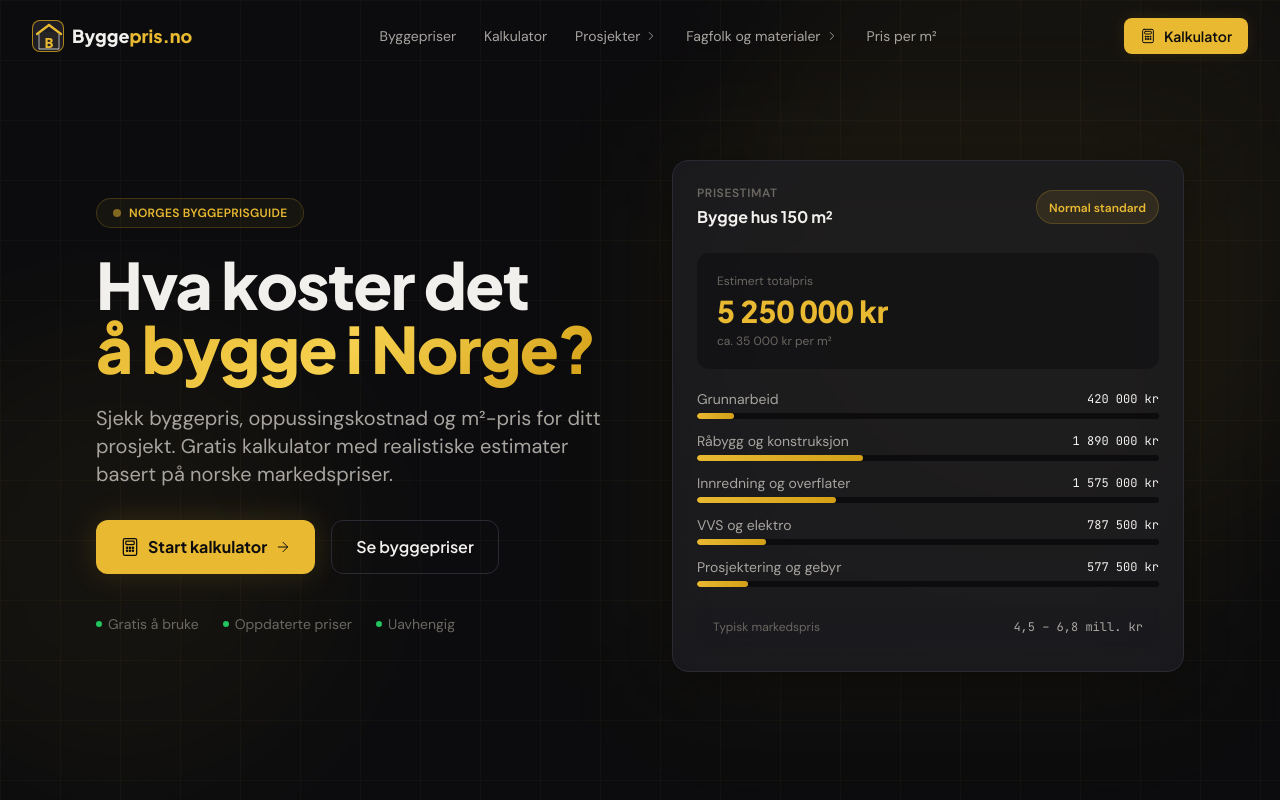
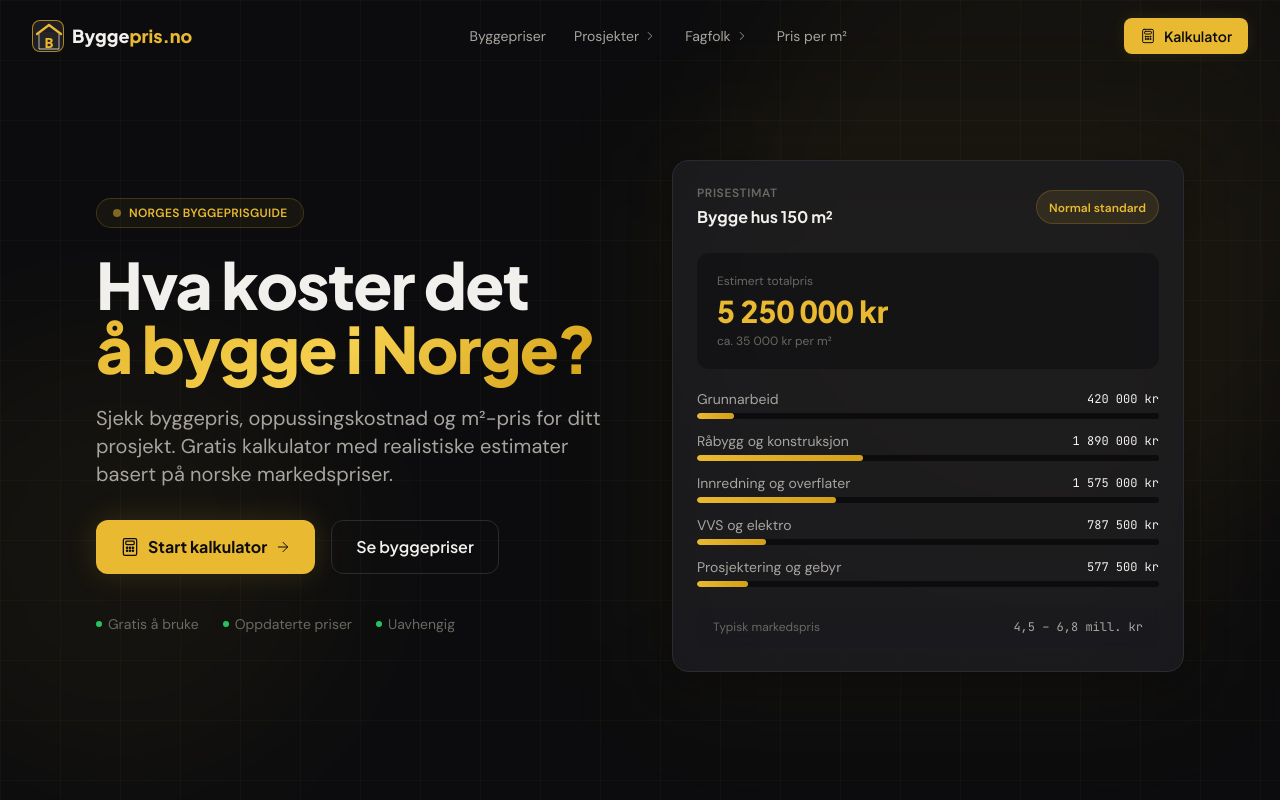
Before and after one commit to MohanM86/byggepris, a Next.js app: page / in a window 1280 px wide. Shown: the top 800 px of the page. Built offline with nearby package versions, Linux system fonts and the light colour scheme.

Commit message:
Add files via upload

```diff
--- a/src/components/layout/Navbar.tsx
+++ b/src/components/layout/Navbar.tsx
@@ -4,72 +4,111 @@ import Link from "next/link";
 import { motion, AnimatePresence } from "framer-motion";
 import { IconCalculator, IconMenu, IconClose, IconChevronRight } from "@/components/icons";
 
-const navLinks = [
-  { href: "/byggepriser", label: "Byggepriser" },
-  { href: "/kalkulator", label: "Kalkulator" },
-  {
-    label: "Prosjekter",
-    children: [
-      { href: "/bygge-hus", label: "Bygge hus" },
-      { href: "/tilbygg", label: "Tilbygg" },
-      { href: "/oppussing", label: "Oppussing" },
-      { href: "/totalrenovering", label: "Totalrenovering" },
-      { href: "/bad", label: "Bad" },
-      { href: "/kjokken", label: "Kjøkken" },
-      { href: "/garasje", label: "Garasje" },
-      { href: "/hytte", label: "Hytte" },
-      { href: "/terrasse", label: "Terrasse" },
-      { href: "/tak", label: "Tak" },
-      { href: "/fasade", label: "Fasade" },
-      { href: "/kjeller", label: "Kjeller" },
-      { href: "/flipping", label: "Flipping" },
-      { href: "/utleiedel", label: "Utleiedel" },
-    ],
-  },
-  {
-    label: "Fagfolk og materialer",
-    children: [
-      { href: "/elektriker", label: "Elektriker" },
-      { href: "/rorlegger", label: "Rørlegger" },
-      { href: "/maling", label: "Maling" },
-      { href: "/gulv", label: "Gulv" },
-      { href: "/vinduer", label: "Vinduer" },
-      { href: "/isolasjon", label: "Isolasjon" },
-      { href: "/varmepumpe", label: "Varmepumpe" },
-      { href: "/pipe-og-ildsted", label: "Pipe og ildsted" },
-      { href: "/grunnarbeid", label: "Grunnarbeid" },
-      { href: "/drenering", label: "Drenering" },
-      { href: "/byggesaknad", label: "Byggesøknad" },
-    ],
-  },
-  { href: "/pris-per-kvm", label: "Pris per m²" },
+/* ── tiny inline SVG icons (16×16) ── */
+const I = ({ d, s }: { d: string; s?: string }) => (
+  <svg width="16" height="16" viewBox="0 0 16 16" fill="none" stroke={s || "currentColor"} strokeWidth="1.3" strokeLinecap="round" strokeLinejoin="round" className="flex-shrink-0 opacity-60 group-hover:opacity-100 transition-opacity">
+    <path d={d} />
+  </svg>
+);
+
+const icons: Record<string, JSX.Element> = {
+  /* prosjekter */
+  "bygge-hus":      <I d="M8 2L14 7V14H10V10H6V14H2V7L8 2Z" />,
+  "tilbygg":        <I d="M2 6L6 3L10 6V12H2V6Z M10 8H14V12H10" />,
+  "oppussing":      <I d="M3 13V8L5 6H11L13 8V13 M6 10H10 M6 13V10" />,
+  "totalrenovering":<I d="M2 14H14 M4 14V5L8 2L12 5V14 M7 14V10H9V14" />,
+  "bad":            <I d="M2 8C2 5 4 4 8 4S14 5 14 8V9H2V8Z M4 9V12 M12 9V12 M3 12H13" />,
+  "kjokken":        <I d="M2 6H14V13H2V6Z M5 6V4 M11 6V4 M2 9H14" />,
+  "garasje":        <I d="M2 7L8 3L14 7V13H2V7Z M5 13V9H11V13" />,
+  "hytte":          <I d="M3 8L8 3L13 8V13H3V8Z M6 13V10H10V13 M1 8L8 1L15 8" />,
+  "terrasse":       <I d="M1 10H15 M3 10V14 M7 10V14 M11 10V14 M1 14H15 M2 10L4 7H12L14 10" />,
+  "tak":            <I d="M2 8L8 3L14 8 M4 7V4H6V5.5 M3 8H13" />,
+  "fasade":         <I d="M3 3H13V13H3V3Z M3 7H13 M8 3V13 M5 5V5.01 M11 5V5.01 M5 9V9.01 M11 9V9.01" />,
+  "kjeller":        <I d="M2 8H14 M4 8V14H12V8 M6 10H10 M6 12H10 M4 4H12" />,
+  "flipping":       <I d="M4 12L8 4L12 12 M6 9H10 M3 14H13" />,
+  "utleiedel":      <I d="M2 7L8 3L14 7V14H2V7Z M8 7V14 M5 10H5.01 M11 10H11.01" />,
+  /* fagfolk */
+  "elektriker":     <I d="M9 2L5 8H8L7 14L11 8H8L9 2Z" />,
+  "rorlegger":      <I d="M4 3V7C4 9 6 10 8 10S12 9 12 7V3 M6 10V14 M10 10V14 M4 14H12" />,
+  "maling":         <I d="M10 2L13 2L13 6L10 6L10 8L7 8L7 14L5 14L5 8L3 8L3 5L10 5V2Z" />,
+  "gulv":           <I d="M2 10H14 M2 10L4 6H12L14 10 M2 10V13H14V10 M6 10V13 M10 10V13" />,
+  "vinduer":        <I d="M3 3H13V13H3V3Z M3 8H13 M8 3V13" />,
+  "isolasjon":      <I d="M4 2V14 M8 2V14 M12 2V14 M2 5H6 M6 8H10 M10 11H14" />,
+  "varmepumpe":     <I d="M8 2C5 2 3 4.5 3 7.5C3 10 5 12 8 14C11 12 13 10 13 7.5C13 4.5 11 2 8 2Z M6 7L8 9L10 5" />,
+  "pipe-og-ildsted":<I d="M6 14V8L8 5L10 8V14 M4 14H12 M7 3C7 1.5 8 1 8 1S9 1.5 9 3" />,
+  "grunnarbeid":    <I d="M2 10H14 M4 10V14H12V10 M5 10V7H11V10 M7 7V5H9V7 M2 14H14" />,
+  "drenering":      <I d="M3 4C5 6 5 8 3 10C5 12 5 14 3 14 M8 4C10 6 10 8 8 10C10 12 10 14 8 14 M13 4C15 6 15 8 13 10" />,
+  "byggesaknad":    <I d="M4 2H12V14H4V2Z M6 5H10 M6 7H10 M6 9H8 M9 11L10 12L12 10" />,
+};
+
+const megaProsjekter = [
+  { href: "/bygge-hus", label: "Bygge hus", sub: "30 000–55 000 kr/m²" },
+  { href: "/tilbygg", label: "Tilbygg", sub: "35 000–65 000 kr/m²" },
+  { href: "/oppussing", label: "Oppussing", sub: "8 000–25 000 kr/m²" },
+  { href: "/totalrenovering", label: "Totalrenovering", sub: "15 000–40 000 kr/m²" },
+  { href: "/bad", label: "Bad", sub: "40 000–80 000 kr/m²" },
+  { href: "/kjokken", label: "Kjøkken", sub: "25 000–70 000 kr/m²" },
+  { href: "/garasje", label: "Garasje", sub: "15 000–35 000 kr/m²" },
+  { href: "/hytte", label: "Hytte", sub: "25 000–50 000 kr/m²" },
+  { href: "/terrasse", label: "Terrasse", sub: "2 000–7 000 kr/m²" },
+  { href: "/tak", label: "Tak", sub: "1 500–4 000 kr/m²" },
+  { href: "/fasade", label: "Fasade", sub: "300–4 000 kr/m²" },
+  { href: "/kjeller", label: "Kjeller", sub: "15 000–35 000 kr/m²" },
+  { href: "/flipping", label: "Flipping", sub: "5 000–20 000 kr/m²" },
+  { href: "/utleiedel", label: "Utleiedel", sub: "500k–1,5 mill." },
 ];
+
+const megaFagfolk = [
+  { href: "/elektriker", label: "Elektriker", sub: "600–900 kr/time" },
+  { href: "/rorlegger", label: "Rørlegger", sub: "700–1 100 kr/time" },
+  { href: "/maling", label: "Maling", sub: "80–600 kr/m²" },
+  { href: "/gulv", label: "Gulv", sub: "400–1 500 kr/m²" },
+  { href: "/vinduer", label: "Vinduer", sub: "5 000–15 000 kr/stk" },
+  { href: "/isolasjon", label: "Isolasjon", sub: "300–1 500 kr/m²" },
+  { href: "/varmepumpe", label: "Varmepumpe", sub: "15k–300k kr" },
+  { href: "/pipe-og-ildsted", label: "Pipe og ildsted", sub: "25k–200k kr" },
+  { href: "/grunnarbeid", label: "Grunnarbeid", sub: "300k–800k kr" },
+  { href: "/drenering", label: "Drenering", sub: "2 000–4 000 kr/m" },
+  { href: "/byggesaknad", label: "Byggesøknad", sub: "25k–100k kr" },
+];
+
+function MegaItem({ href, label, sub, onClick }: { href: string; label: string; sub: string; onClick?: () => void }) {
+  const slug = href.replace("/", "");
+  return (
+    <Link href={href} onClick={onClick} className="group flex items-center gap-3 px-3 py-2.5 rounded-lg hover:bg-accent-yellow/5 transition-all">
+      <div className="w-8 h-8 rounded-lg bg-bg-tertiary/50 border border-surface-border flex items-center justify-center text-accent-yellow group-hover:border-accent-yellow/30 group-hover:bg-accent-yellow/10 transition-all">
+        {icons[slug] || <I d="M8 2L14 7V14H2V7L8 2Z" />}
+      </div>
+      <div className="min-w-0">
+        <p className="text-sm font-semibold text-text-primary group-hover:text-accent-yellow transition-colors leading-tight">{label}</p>
+        <p className="text-[11px] text-text-tertiary font-mono leading-tight">{sub}</p>
+      </div>
+    </Link>
+  );
+}
 
 export default function Navbar() {
   const [scrolled, setScrolled] = useState(false);
   const [mobileOpen, setMobileOpen] = useState(false);
-  const [openDropdown, setOpenDropdown] = useState<string | null>(null);
+  const [openMega, setOpenMega] = useState<string | null>(null);
 
   useEffect(() => {
-    const handleScroll = () => setScrolled(window.scrollY > 20);
-    window.addEventListener("scroll", handleScroll, { passive: true });
-    return () => window.removeEventListener("scroll", handleScroll);
+    const h = () => setScrolled(window.scrollY > 20);
+    window.addEventListener("scroll", h, { passive: true });
+    return () => window.removeEventListener("scroll", h);
   }, []);
 
-  useEffect(() => {
-    document.body.style.overflow = mobileOpen ? "hidden" : "";
-  }, [mobileOpen]);
+  useEffect(() => { document.body.style.overflow = mobileOpen ? "hidden" : ""; }, [mobileOpen]);
 
   return (
     <>
       <motion.header
         className={`fixed top-0 left-0 right-0 z-50 transition-all duration-300 ${scrolled ? "glass border-b border-surface-border/50" : "bg-transparent"}`}
-        initial={{ y: -100 }}
-        animate={{ y: 0 }}
-        transition={{ duration: 0.5, ease: [0.22, 1, 0.36, 1] }}
+        initial={{ y: -100 }} animate={{ y: 0 }} transition={{ duration: 0.5, ease: [0.22, 1, 0.36, 1] }}
       >
         <nav className="max-w-7xl mx-auto px-4 sm:px-6 lg:px-8">
           <div className="flex items-center justify-between h-16 lg:h-[4.5rem]">
+            {/* Logo */}
             <Link href="/" className="flex items-center gap-2 group">
               <div className="w-8 h-8 rounded-lg border border-accent-gold/80 bg-bg-card flex items-center justify-center relative overflow-hidden">
                 <svg viewBox="0 0 32 32" width="32" height="32" fill="none" className="absolute inset-0">
@@ -82,33 +121,67 @@ export default function Navbar() {
                   <text x="16" y="21" textAnchor="middle" dominantBaseline="central" fontFamily="system-ui" fontWeight="900" fontSize="14" fill="#E8B931">B</text>
                 </svg>
               </div>
-              <span className="font-display font-extrabold text-lg group-hover:text-accent-yellow transition-colors"><span className="text-text-primary">Bygge</span><span className="text-accent-yellow">pris</span><span className="text-accent-yellow">.no</span></span>
+              <span className="font-display font-extrabold text-lg group-hover:text-accent-yellow transition-colors">
+                <span className="text-text-primary">Bygge</span><span className="text-accent-yellow">pris.no</span>
+              </span>
             </Link>
 
+            {/* Desktop nav */}
             <div className="hidden lg:flex items-center gap-1">
-              {navLinks.map((link) =>
-                link.children ? (
-                  <div key={link.label} className="relative" onMouseEnter={() => setOpenDropdown(link.label)} onMouseLeave={() => setOpenDropdown(null)}>
+              <Link href="/byggepriser" className="px-3 py-2 text-sm text-text-secondary hover:text-text-primary transition-colors">Byggepriser</Link>
+
+              {/* Mega: Prosjekter */}
+              <div className="relative" onMouseEnter={() => setOpenMega("prosjekter")} onMouseLeave={() => setOpenMega(null)}>
                 <button className="px-3 py-2 text-sm text-text-secondary hover:text-text-primary transition-colors flex items-center gap-1">
-                      {link.label}
-                      <IconChevronRight size={14} className={`transition-transform duration-200 ${openDropdown === link.label ? "rotate-90" : ""}`} />
+                  Prosjekter <IconChevronRight size={14} className={`transition-transform duration-200 ${openMega === "prosjekter" ? "rotate-90" : ""}`} />
                 </button>
                 <AnimatePresence>
-                      {openDropdown === link.label && (
-                        <motion.div initial={{ opacity: 0, y: 8 }} animate={{ opacity: 1, y: 0 }} exit={{ opacity: 0, y: 8 }} transition={{ duration: 0.2 }} className="absolute top-full left-0 mt-1 w-56 glass rounded-xl p-2 shadow-elevated max-h-[70vh] overflow-y-auto">
-                          {link.children.map((child) => (
-                            <Link key={child.href} href={child.href} className="block px-3 py-2 text-sm text-text-secondary hover:text-accent-yellow hover:bg-surface-hover rounded-lg transition-all">{child.label}</Link>
-                          ))}
+                  {openMega === "prosjekter" && (
+                    <motion.div initial={{ opacity: 0, y: 8 }} animate={{ opacity: 1, y: 0 }} exit={{ opacity: 0, y: 8 }} transition={{ duration: 0.2 }}
+                      className="absolute top-full -left-40 mt-2 w-[620px] glass rounded-2xl border border-surface-border/50 shadow-elevated p-5">
+                      <div className="flex items-center gap-2 mb-3 px-3">
+                        <div className="w-1 h-4 rounded-full bg-accent-yellow" />
+                        <p className="text-xs font-semibold text-text-tertiary uppercase tracking-wider">Byggeprosjekter</p>
+                      </div>
+                      <div className="grid grid-cols-3 gap-0.5">
+                        {megaProsjekter.map((item) => <MegaItem key={item.href} {...item} />)}
+                      </div>
+                      <div className="mt-4 pt-3 border-t border-surface-border/50 px-3">
+                        <Link href="/pris-per-kvm" className="text-xs text-accent-yellow hover:underline">Se alle m²-priser →</Link>
+                      </div>
                     </motion.div>
                   )}
                 </AnimatePresence>
               </div>
-                ) : (
-                  <Link key={link.href} href={link.href!} className="px-3 py-2 text-sm text-text-secondary hover:text-text-primary transition-colors">{link.label}</Link>
-                )
+
+              {/* Mega: Fagfolk */}
+              <div className="relative" onMouseEnter={() => setOpenMega("fagfolk")} onMouseLeave={() => setOpenMega(null)}>
+                <button className="px-3 py-2 text-sm text-text-secondary hover:text-text-primary transition-colors flex items-center gap-1">
+                  Fagfolk <IconChevronRight size={14} className={`transition-transform duration-200 ${openMega === "fagfolk" ? "rotate-90" : ""}`} />
+                </button>
+                <AnimatePresence>
+                  {openMega === "fagfolk" && (
+                    <motion.div initial={{ opacity: 0, y: 8 }} animate={{ opacity: 1, y: 0 }} exit={{ opacity: 0, y: 8 }} transition={{ duration: 0.2 }}
+                      className="absolute top-full -left-20 mt-2 w-[480px] glass rounded-2xl border border-surface-border/50 shadow-elevated p-5">
+                      <div className="flex items-center gap-2 mb-3 px-3">
+                        <div className="w-1 h-4 rounded-full bg-accent-amber" />
+                        <p className="text-xs font-semibold text-text-tertiary uppercase tracking-wider">Fagfolk og materialer</p>
+                      </div>
+                      <div className="grid grid-cols-2 gap-0.5">
+                        {megaFagfolk.map((item) => <MegaItem key={item.href} {...item} />)}
+                      </div>
+                      <div className="mt-4 pt-3 border-t border-surface-border/50 px-3">
+                        <Link href="/byggekostnader" className="text-xs text-accent-yellow hover:underline">Se håndverkerpriser →</Link>
+                      </div>
+                    </motion.div>
                   )}
+                </AnimatePresence>
               </div>
 
+              <Link href="/pris-per-kvm" className="px-3 py-2 text-sm text-text-secondary hover:text-text-primary transition-colors">Pris per m²</Link>
+            </div>
+
+            {/* CTA + mobile toggle */}
             <div className="flex items-center gap-3">
               <Link href="/kalkulator" className="hidden sm:flex items-center gap-2 px-4 py-2 bg-accent-yellow text-bg-primary font-display font-semibold text-sm rounded-lg hover:bg-accent-warm transition-colors shadow-glow-sm">
                 <IconCalculator size={16} /> Kalkulator
@@ -121,28 +194,35 @@ export default function Navbar() {
         </nav>
       </motion.header>
 
+      {/* Mobile menu */}
       <AnimatePresence>
         {mobileOpen && (
-          <motion.div initial={{ opacity: 0 }} animate={{ opacity: 1 }} exit={{ opacity: 0 }} className="fixed inset-0 z-40 bg-bg-primary/95 backdrop-blur-xl lg:hidden">
-            <motion.nav initial={{ x: 50, opacity: 0 }} animate={{ x: 0, opacity: 1 }} exit={{ x: 50, opacity: 0 }} transition={{ duration: 0.3 }} className="pt-24 px-6 space-y-1">
-              {navLinks.map((link, i) =>
-                link.children ? (
-                  <div key={link.label}>
-                    <p className="px-4 py-3 text-xs font-semibold text-text-tertiary uppercase tracking-wider">{link.label}</p>
-                    <div className="grid grid-cols-2 gap-1">
-                      {link.children.map((child) => (
-                        <Link key={child.href} href={child.href} onClick={() => setMobileOpen(false)} className="px-4 py-3 text-text-secondary hover:text-accent-yellow hover:bg-bg-card rounded-lg transition-all text-sm">{child.label}</Link>
-                      ))}
+          <motion.div initial={{ opacity: 0 }} animate={{ opacity: 1 }} exit={{ opacity: 0 }} className="fixed inset-0 z-40 bg-bg-primary/95 backdrop-blur-xl lg:hidden overflow-y-auto">
+            <motion.nav initial={{ x: 30, opacity: 0 }} animate={{ x: 0, opacity: 1 }} exit={{ x: 30, opacity: 0 }} transition={{ duration: 0.3 }} className="pt-24 px-5 pb-10">
+              <Link href="/byggepriser" onClick={() => setMobileOpen(false)} className="block px-4 py-3 text-lg font-display font-semibold text-text-primary hover:text-accent-yellow transition-colors">Byggepriser</Link>
+              <Link href="/kalkulator" onClick={() => setMobileOpen(false)} className="block px-4 py-3 text-lg font-display font-semibold text-text-primary hover:text-accent-yellow transition-colors">Kalkulator</Link>
+
+              <div className="mt-4">
+                <div className="flex items-center gap-2 px-4 mb-2"><div className="w-1 h-3 rounded-full bg-accent-yellow" /><p className="text-xs font-semibold text-text-tertiary uppercase tracking-wider">Prosjekter</p></div>
+                <div className="grid grid-cols-2 gap-0.5">
+                  {megaProsjekter.map((item) => <MegaItem key={item.href} {...item} onClick={() => setMobileOpen(false)} />)}
                 </div>
               </div>
-                ) : (
-                  <motion.div key={link.href} initial={{ opacity: 0, x: 20 }} animate={{ opacity: 1, x: 0 }} transition={{ delay: i * 0.05 }}>
-                    <Link href={link.href!} onClick={() => setMobileOpen(false)} className="block px-4 py-3 text-lg font-display font-semibold text-text-primary hover:text-accent-yellow transition-colors">{link.label}</Link>
-                  </motion.div>
-                )
-              )}
-              <div className="pt-6">
-                <Link href="/kalkulator" onClick={() => setMobileOpen(false)} className="flex items-center justify-center gap-2 w-full py-3 bg-accent-yellow text-bg-primary font-display font-bold text-base rounded-xl">
+
+              <div className="mt-6">
+                <div className="flex items-center gap-2 px-4 mb-2"><div className="w-1 h-3 rounded-full bg-accent-amber" /><p className="text-xs font-semibold text-text-tertiary uppercase tracking-wider">Fagfolk og materialer</p></div>
+                <div className="grid grid-cols-2 gap-0.5">
+                  {megaFagfolk.map((item) => <MegaItem key={item.href} {...item} onClick={() => setMobileOpen(false)} />)}
+                </div>
+              </div>
+
+              <div className="mt-6 space-y-1">
+                <Link href="/pris-per-kvm" onClick={() => setMobileOpen(false)} className="block px-4 py-3 text-lg font-display font-semibold text-text-primary hover:text-accent-yellow">Pris per m²</Link>
+                <Link href="/om-byggepris" onClick={() => setMobileOpen(false)} className="block px-4 py-3 text-sm text-text-secondary hover:text-accent-yellow">Om Byggepris.no</Link>
+              </div>
+
+              <div className="mt-6 px-4">
+                <Link href="/kalkulator" onClick={() => setMobileOpen(false)} className="flex items-center justify-center gap-2 w-full py-3.5 bg-accent-yellow text-bg-primary font-display font-bold text-base rounded-xl shadow-glow-sm">
                   <IconCalculator size={20} /> Start kalkulator
                 </Link>
               </div>
```
Lines whose indentation alone changed are shown as unchanged.
